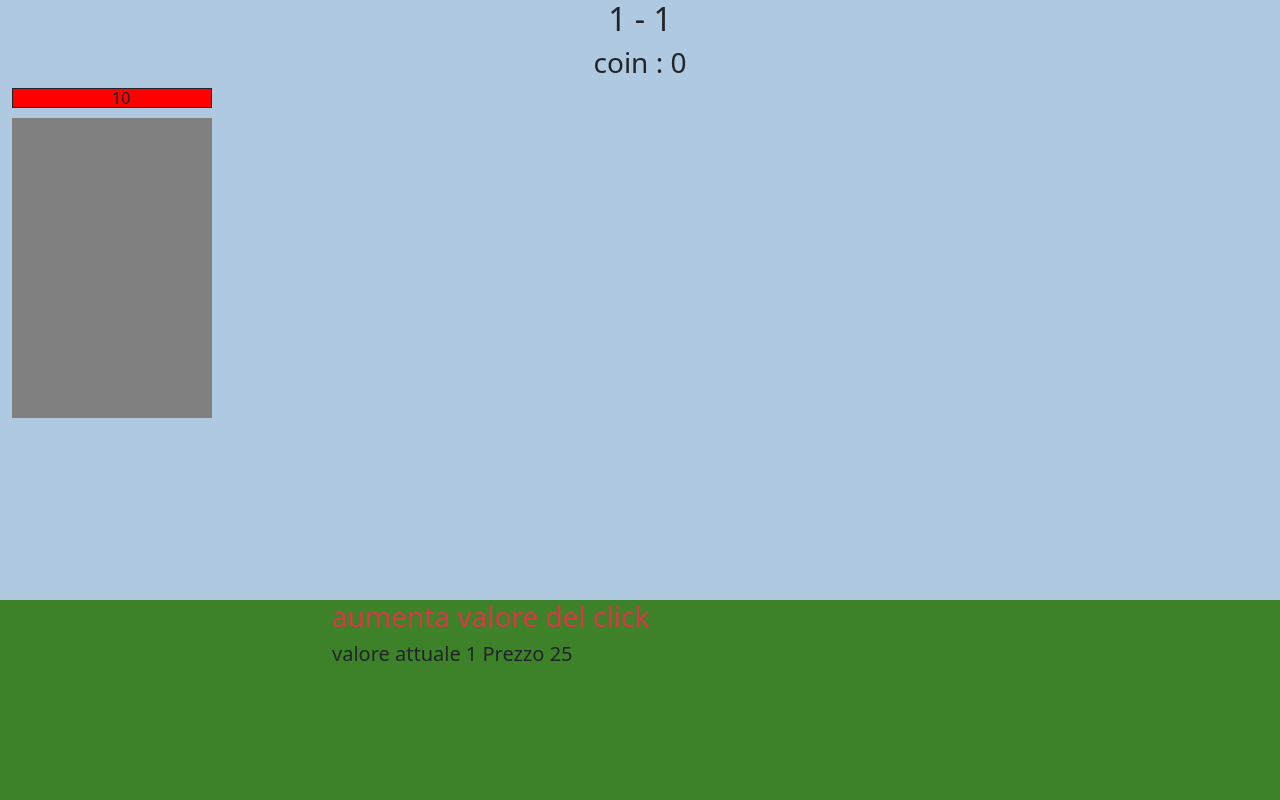
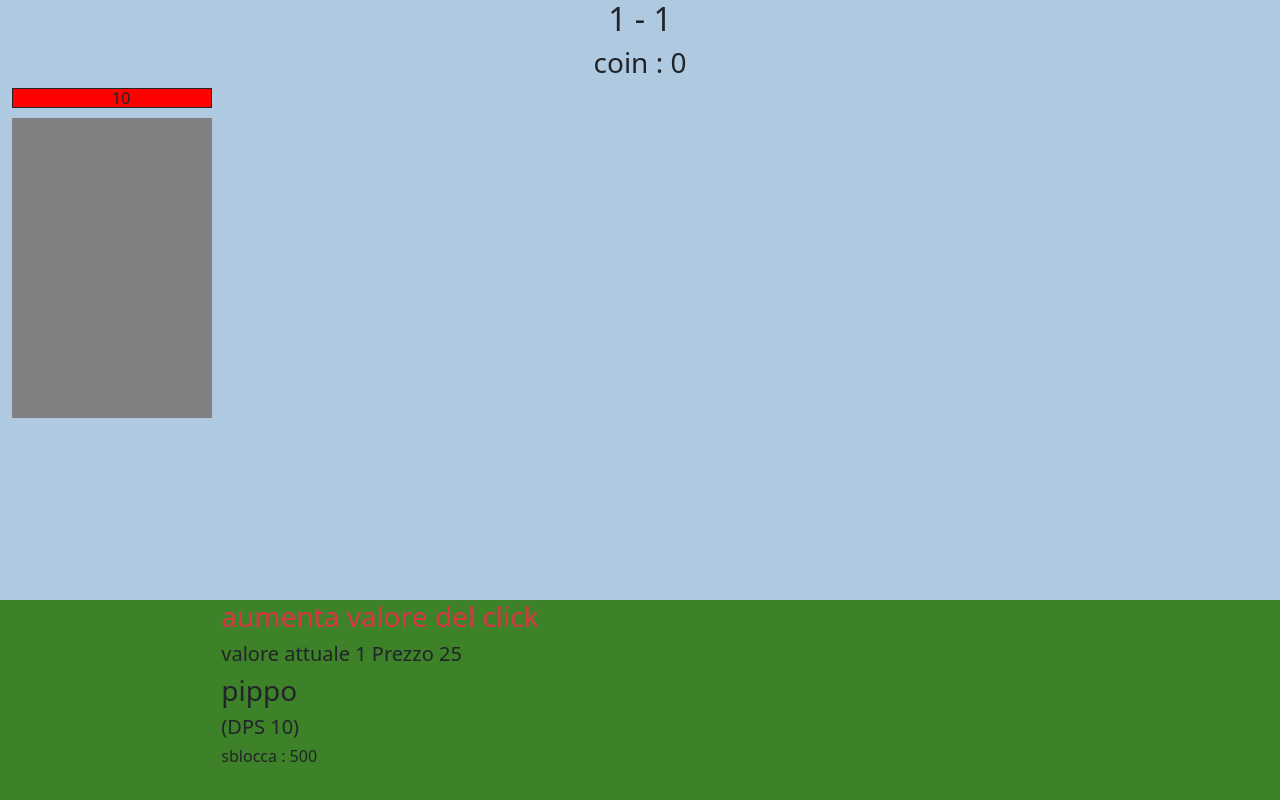
Before and after one commit to LeonardoRinaldi92/provaG, a Vue app: page / in a window 1280 px wide. Built offline with nearby package versions, Linux system fonts and the light colour scheme.

Commit message:
aggiunto primo personaggio

```diff
--- a/src/components/Field.vue
+++ b/src/components/Field.vue
@@ -63,6 +63,18 @@
                     store.clickPrice = Math.round((store.clickPrice * 1.2 ) + (((store.clickPrice * 1.2) / 100) * 10))
 
                 }
+            },
+            calculateIncreaseDps(ally){
+                return ally.Dps * ally.increaseDps
+            },
+            calculatePriceToLevelUp(ally){
+                let price = null
+                if(ally.actualLevel == 1){
+                    price = ally.priceToLvlUp
+                }else {
+                    price = ally.priceToLvlUp * ally.increasePrice
+                }
+                return price
             }
         }
     }
@@ -90,14 +102,30 @@
                     </div>
                 </div>
                 <div class="col-12 h-25" style="background-color: rgb(61, 129, 40);">
-                    <div class="row justify-content-center" id="azioni" @mouseenter="this.disableAddCoin = true" @mouseleave="this.disableAddCoin = false">
-                        <div class="col-6" style="cursor: pointer;" @click="increaseClickValue()" >
+                    <div class="row justify-content-center w-100" id="azioni" @mouseenter="this.disableAddCoin = true" @mouseleave="this.disableAddCoin = false">
+                        <div class="col-8" style="cursor: pointer;" @click="increaseClickValue()" >
                              <h3 :class="(store.coin >= store.clickPrice)? 'text-black' : 'text-danger' ">
                                 aumenta valore del click
                              </h3>
                              <h5>
                                 valore attuale {{ store.clickValue }} Prezzo {{ store.clickPrice }}
                              </h5>
+                        </div>
+                        <div v-for="ally in store.allies" :key="index" class="col-8" style="cursor: pointer;">
+                            <h3>
+                               {{ ally.name }}
+                            </h3>
+                            <h5>
+                                (DPS {{ ally.Dps }})
+                            </h5>
+                            <h6 v-if=(ally.unlocked)>
+                                aumenta Dps {{ calculateIncreaseDps(ally)}} price {{ calculatePriceToLevelUp(ally) }}
+                            </h6>
+                            <h6 v-else>
+                                sblocca : {{ ally.priceToBuy }}
+
+                            </h6>
+
 
                         </div>
 
--- a/src/store.js
+++ b/src/store.js
@@ -12,5 +12,20 @@ export const store = reactive (
         ActualStage : 1,
         AcutalFloor : 1,
         timer: 30,
+        allies : [
+            {
+                name: 'pippo',
+                priceToBuy: 500,
+                priceToLvlUp: 700,
+                increasePrice: 1.4,
+                startDps: 10,
+                increaseDps: 1.5,
+                atkSpd: 1,
+                Dps: 10,
+                actualLevel: 1,
+                unlocked: false,
+
+            }
+        ]
     }
 )
```
